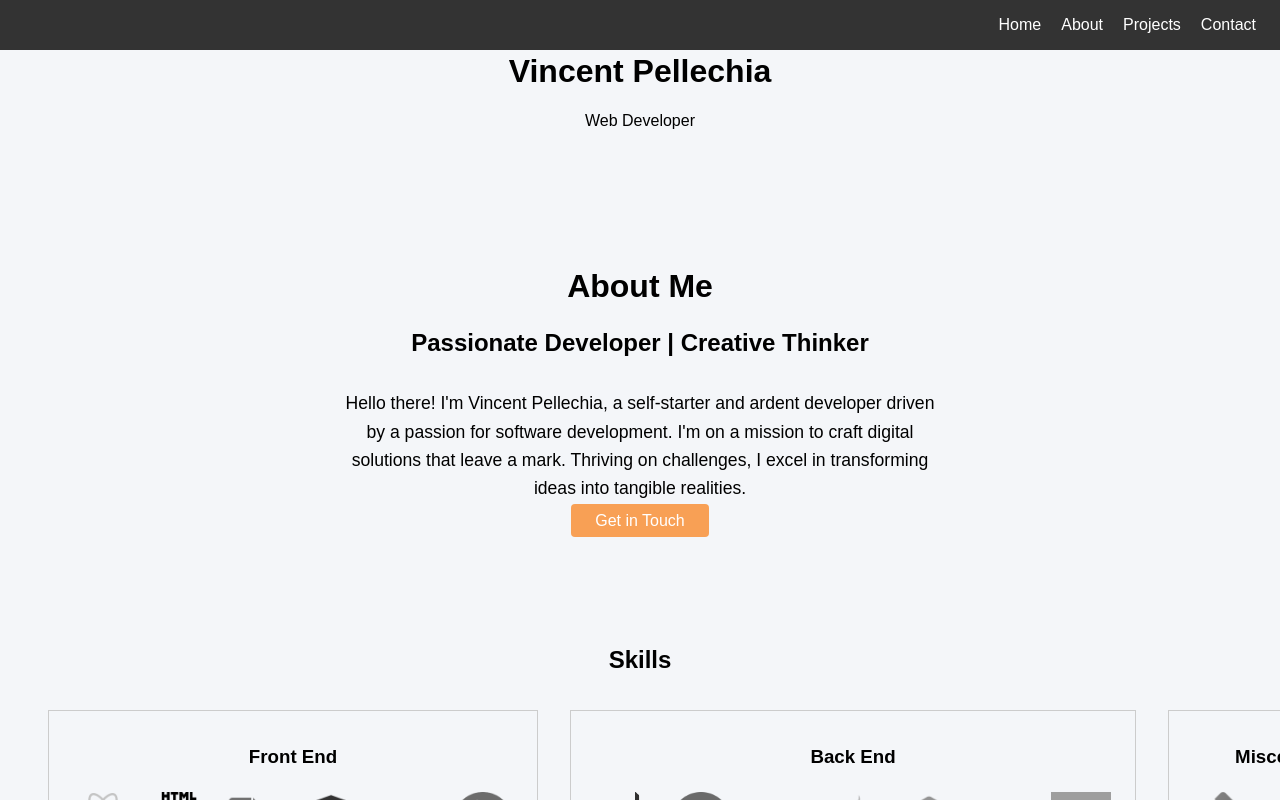
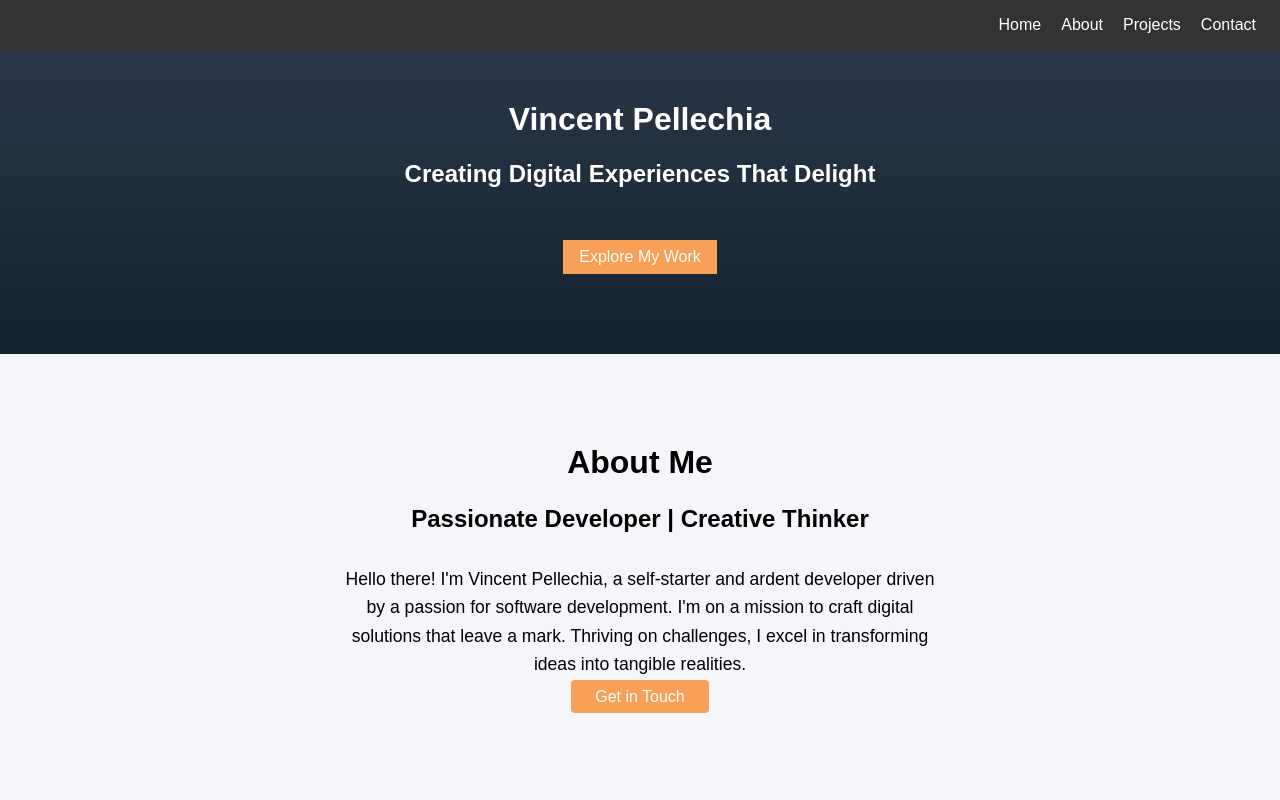
Before and after one commit to VincentPellechia/Portfolio, a React (Create React App) app: page / in a window 1280 px wide. Shown: the top 800 px of the page. Built offline with nearby package versions, Linux system fonts and the light colour scheme; grey boxes are pictures that could not be loaded.

Commit message:
Updated Header

```diff
--- a/src/components/Header.js
+++ b/src/components/Header.js
@@ -2,15 +2,39 @@ import React from 'react';
 import styled from 'styled-components';
 
 const HeaderContainer = styled.header`
+  background: linear-gradient(to bottom, #2E3A4D, #14222E);
+  color: white;
+  padding: 5rem 0;
   text-align: center;
-  padding: 2rem;
+`;
+
+const Tagline = styled.h2`
+  font-size: 1.5rem;
+  margin-top: 1rem;
+`;
+
+const CTAButton = styled.a`
+  background-color: var(--secondary-color); /* Use the secondary color */
+  color: white;
+  border: none;
+  padding: 0.5rem 1rem;
+  margin-top: 2rem;
+  cursor: pointer;
+  text-decoration: none; /* Remove default link underline */
+  display: inline-block;
+  transition: background-color 0.3s;
+
+  &:hover {
+    background-color: var(--accent-color); /* Use the accent color on hover */
+  }
 `;
 
 const Header = () => {
   return (
-    <HeaderContainer id="header">
+    <HeaderContainer>
       <h1>Vincent Pellechia</h1>
-      <p>Web Developer</p>
+      <Tagline>Creating Digital Experiences That Delight</Tagline>
+      <CTAButton href="#projects">Explore My Work</CTAButton>
     </HeaderContainer>
   );
 };
```
